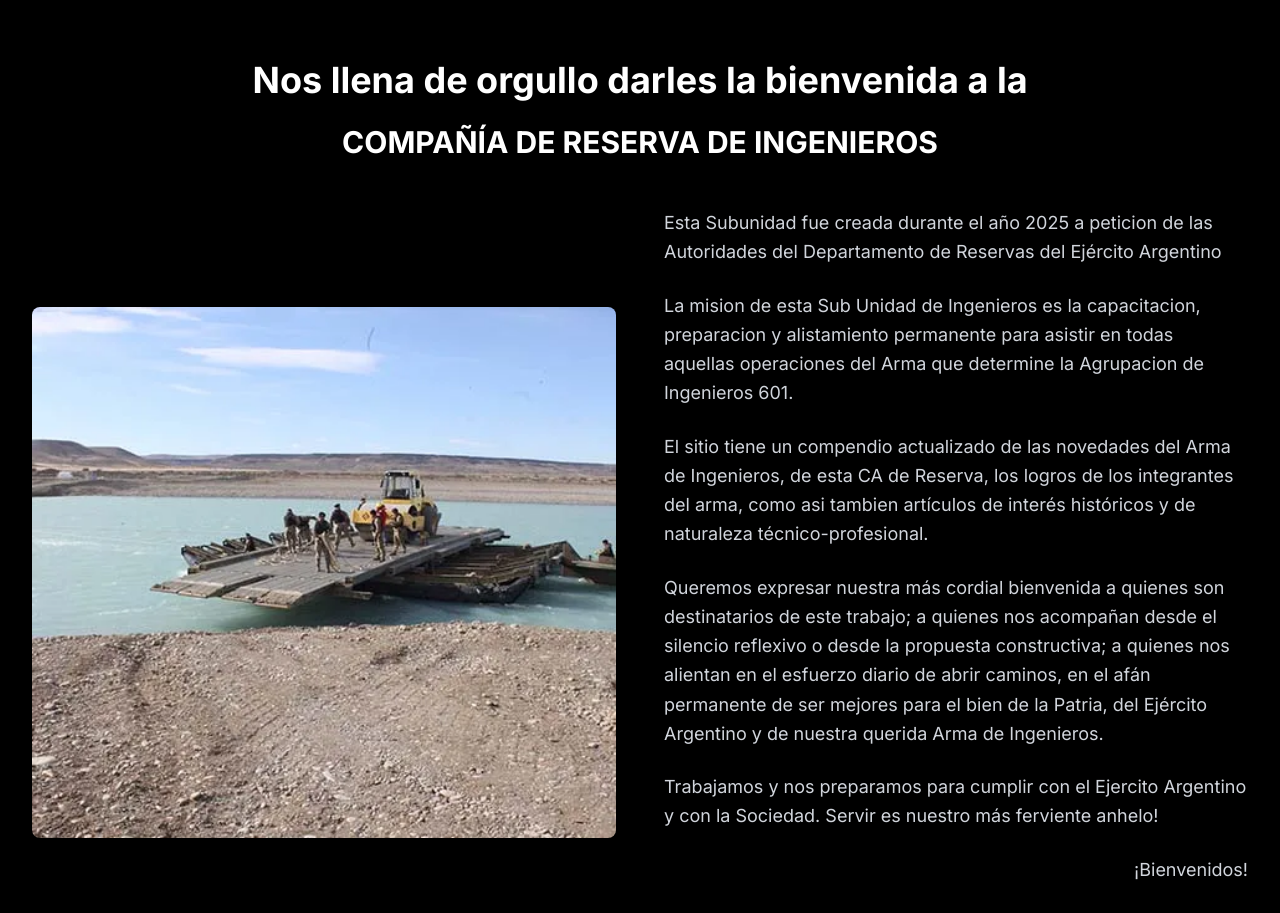
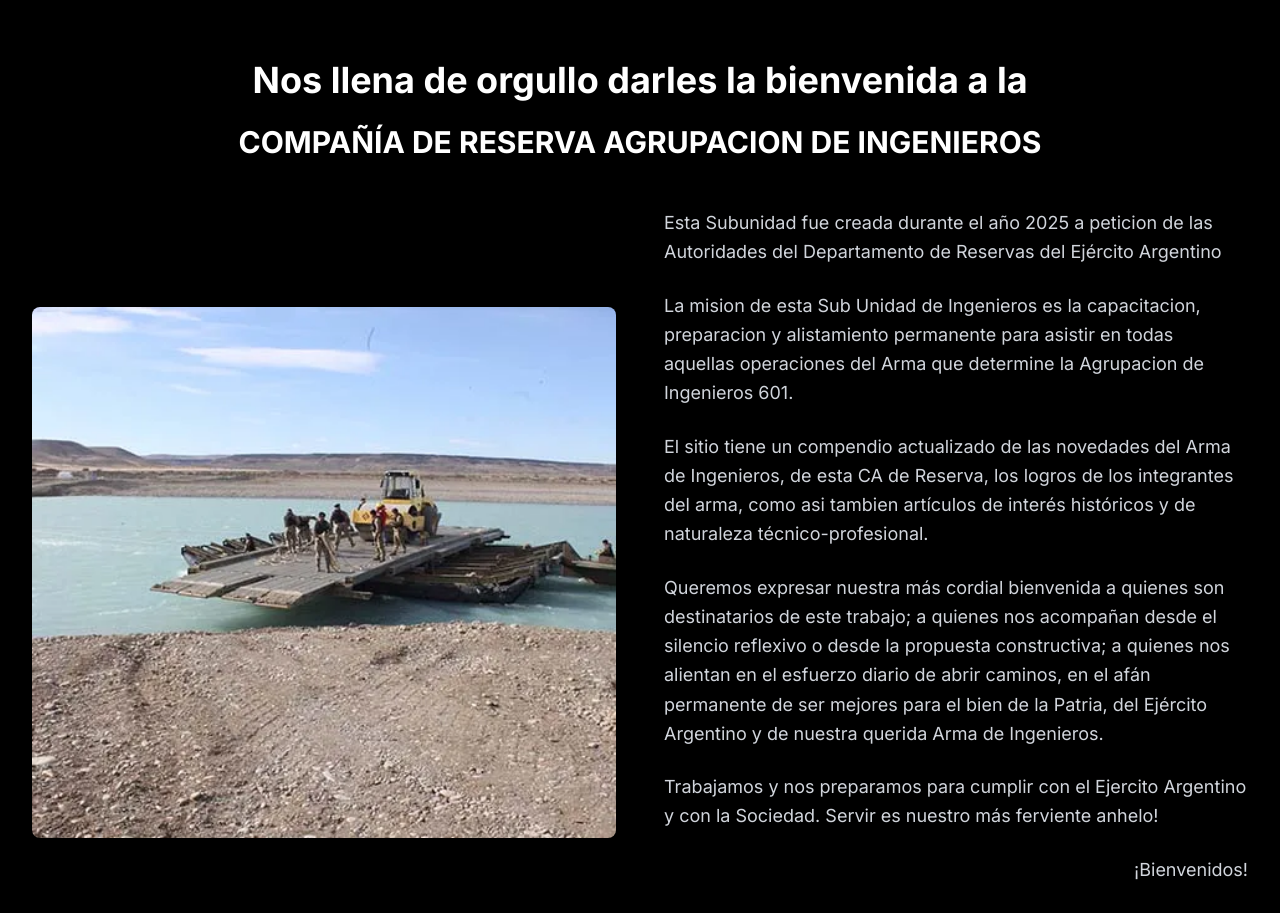
Before and after one commit to cmk95R/landingMilitary, a Next.js app: page / in a window 1280 px wide. Shown: the part 900-1813 px from the top of the page. Built offline with nearby package versions, Linux system fonts and the light colour scheme.

Commit message:
fix texto

```diff
--- a/src/components/sections/AboutSection.jsx
+++ b/src/components/sections/AboutSection.jsx
@@ -6,7 +6,7 @@ export default function AboutSection() {
       <h2 className="text-3xl sm:text-4xl font-bold text-white mb-4 sm:mb-6 text-center">
               Nos llena de orgullo darles la bienvenida a la
             </h2>
-            <h3 className="text-2xl sm:text-3xl font-bold text-white mb-4 sm:mb-6 text-center">COMPAÑÍA DE RESERVA DE INGENIEROS
+            <h3 className="text-2xl sm:text-3xl font-bold text-white mb-4 sm:mb-6 text-center">COMPAÑÍA DE RESERVA AGRUPACION DE INGENIEROS
             </h3>
             <br />
       </div>
```
